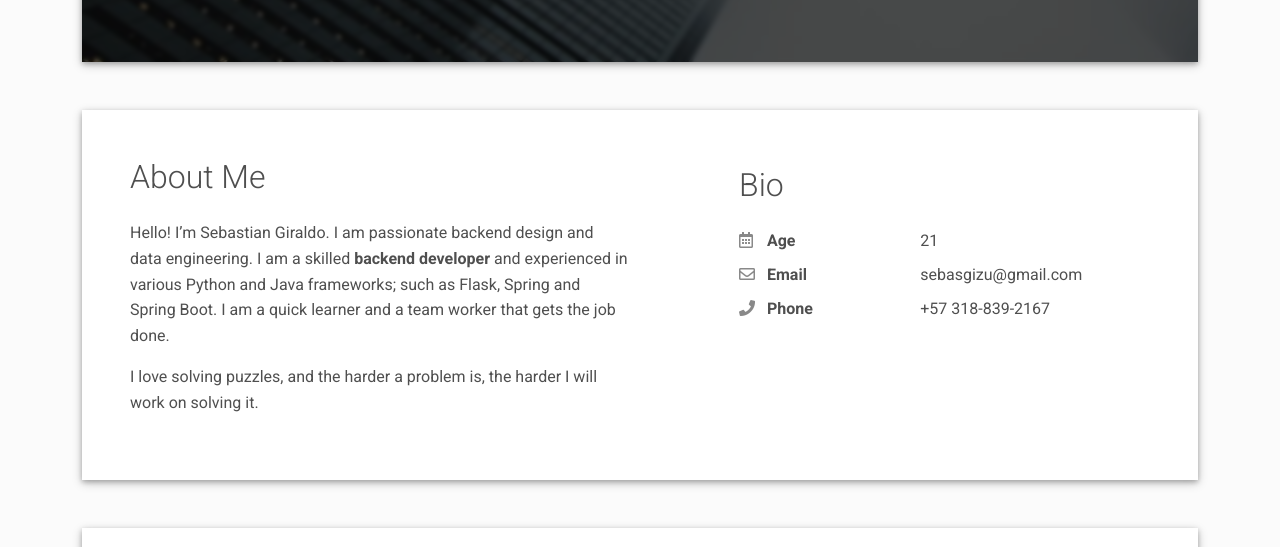
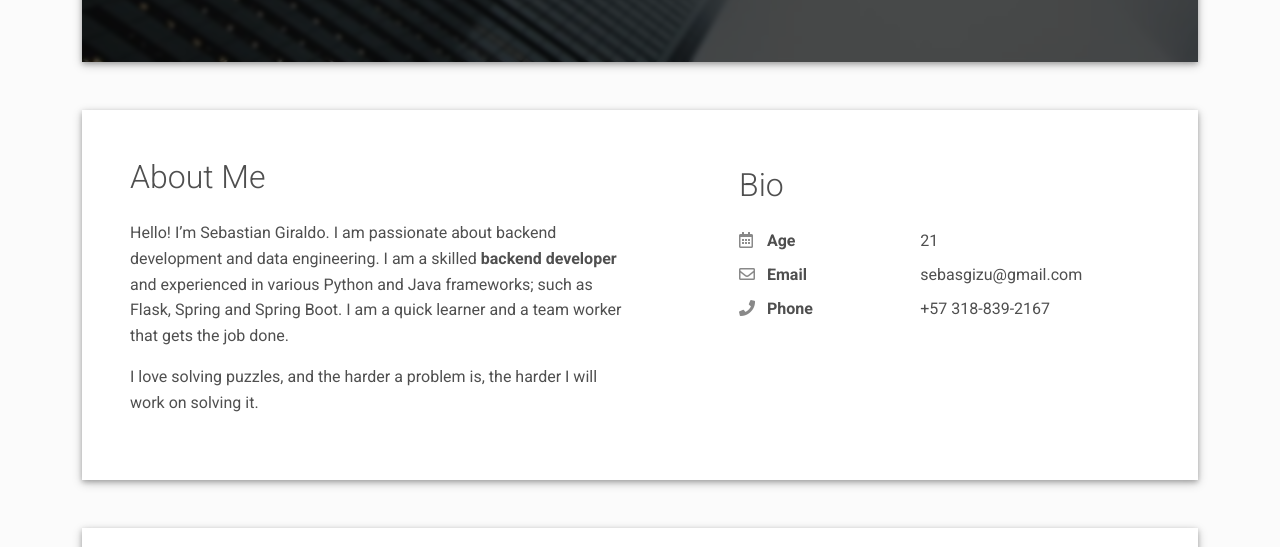
Before and after one commit to SGiraldoZ/personalWebPage, a plain HTML site: page index.html in a window 1280 px wide. Shown: the part 550-1097 px from the top of the page. Drawn offline with Linux system fonts and the light colour scheme.

```diff
--- a/index.html
+++ b/index.html
@@ -88,7 +88,7 @@
       <div class="row">
         <div class="col-md-6">
           <h2 class="h2 fw-light mb-4">About Me</h2>
-          <p>Hello! I’m Sebastian Giraldo. I am passionate backend design and data engineering. I am a skilled <strong>backend developer</strong> and experienced in various Python and Java frameworks; such as Flask,
+          <p>Hello! I’m Sebastian Giraldo. I am passionate about backend development and data engineering. I am a skilled <strong>backend developer</strong> and experienced in various Python and Java frameworks; such as Flask,
             Spring and Spring Boot. I am a quick learner and a team worker that gets the job done.</p>
           <p>I love solving puzzles, and the harder a problem is, the harder I will work on solving it.</p>
         </div>
```
